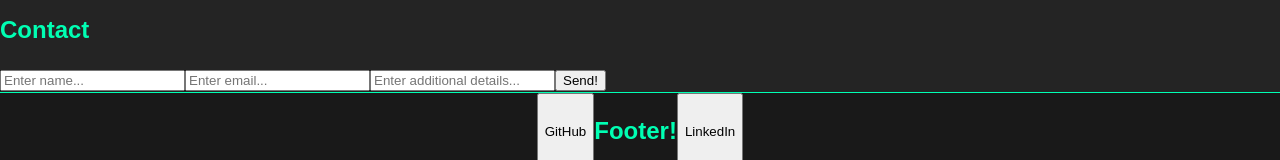
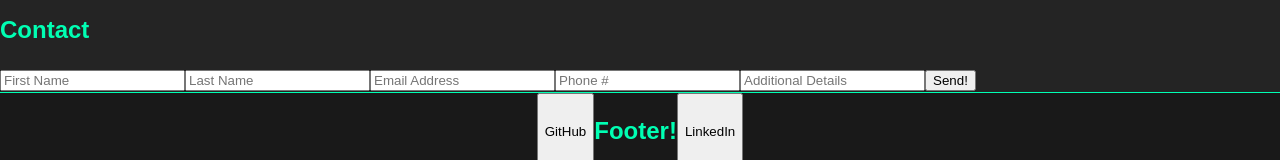
Before and after one commit to dwilliams304/portfolio-website-v2, a React (Vite) app: page / in a window 1280 px wide. Shown: the part 988-1148 px from the top of the page. Built offline with nearby package versions, Linux system fonts and the light colour scheme.

Commit message:
Sticky navbar, section ids

```diff
--- a/src/components/layout/NavBar.jsx
+++ b/src/components/layout/NavBar.jsx
@@ -6,10 +6,10 @@ function NavBar(){
             <h1>daviswilliams.dev</h1>
 
 
-            <a href="#">Home</a>
-            <a href="#">About</a>
-            <a href="#">Projects</a>
-            <a href="#">Contact</a>
+            <a href="#home">Home</a>
+            <a href="#about">About</a>
+            <a href="#projects">Projects</a>
+            <a href="#contact">Contact</a>
         </nav>
     )
 }
--- a/src/components/pages/About.jsx
+++ b/src/components/pages/About.jsx
@@ -1,6 +1,6 @@
 export default function About(){
     return(
-        <section className="about">
+        <section className="about" id="about">
             <h2>About Me</h2>
             <img src="" alt="some-img" />
             <h4>Some tagline</h4>
--- a/src/components/pages/Contact.jsx
+++ b/src/components/pages/Contact.jsx
@@ -1,11 +1,13 @@
 export default function Contact(){
     return(
-        <section className="contact">
+        <section className="contact" id="contact">
             <h2>Contact</h2>
             <form>
-                <input type="text" placeholder="Enter name..." />
-                <input type="email" placeholder="Enter email..." />
-                <input type="text" placeholder="Enter additional details..." />
+                <input type="text" placeholder="First Name" />
+                <input type="text" placeholder="Last Name" />
+                <input type="email" placeholder="Email Address" />
+                <input type="text" placeholder="Phone #" />
+                <input type="text" placeholder="Additional Details" />
                 <button type="submit">Send!</button>
             </form>
         </section>
--- a/src/components/pages/Home.jsx
+++ b/src/components/pages/Home.jsx
@@ -4,7 +4,7 @@ export default function Home(){
 
 
     return(
-        <section className='home'>
+        <section className="home" id="home">
             <h2>My name is Davis</h2>
             <img className="img-coin" src="https://media.licdn.com/dms/image/D5603AQHEj5uIBI3Qdg/profile-displayphoto-shrink_200_200/0/1693500191424?e=1707350400&v=beta&t=i3MSpn-IkIRI_msHHWiBAy8cagf6-05_d4_sZxbaBg0" alt="headshot"/>
             <p>Something quick to put here!</p>
--- a/src/components/pages/Projects.jsx
+++ b/src/components/pages/Projects.jsx
@@ -1,6 +1,6 @@
 export default function Projects(){
     return(
-        <section className="projects">
+        <section className="projects" id="projects">
             <h2>Portfolio</h2>
             <div className="project">
                 <h4>Project Name</h4>
--- a/src/styles/index.css
+++ b/src/styles/index.css
@@ -35,6 +35,7 @@ html, body {
 nav {
   display: flex;
   position: sticky;
+  top: 0;
   justify-content: end;
   text-align: center;
   align-items: center;
```
